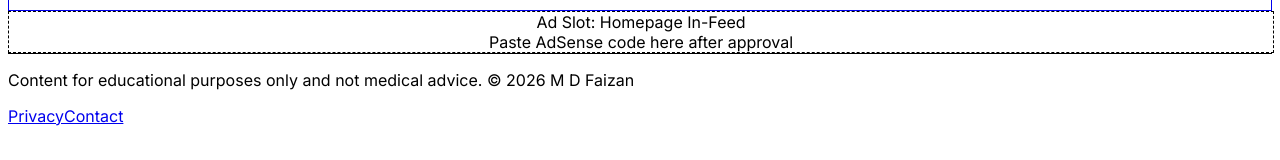
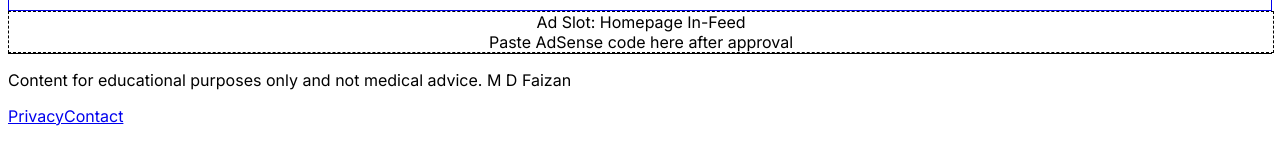
Before and after one commit to mdfaizan220163/med-student-site, a Next.js app: page / in a window 1280 px wide. Shown: the part 597-757 px from the top of the page. Built offline with nearby package versions, Linux system fonts and the light colour scheme.

Commit message:
Fixed Date error in layout.tsx

```diff
--- a/app/layout.tsx
+++ b/app/layout.tsx
@@ -35,7 +35,7 @@ export default function RootLayout({ children }: { children: React.ReactNode })
         </header>
         <main className="max-w-6xl mx-auto px-6 py-8">{children}</main>
         <footer className="border-t mt-20 py-10 text-sm text-gray-500 max-w-6xl mx-auto px-6">
-          <p>Content for educational purposes only and not medical advice. © {new Date().getFullYear()} M D Faizan</p>
+          <p>Content for educational purposes only and not medical advice.  M D Faizan</p>
           <div className="flex gap-4 mt-2">
             <a href="/privacy">Privacy</a>
             <a href="/contact">Contact</a>
```
